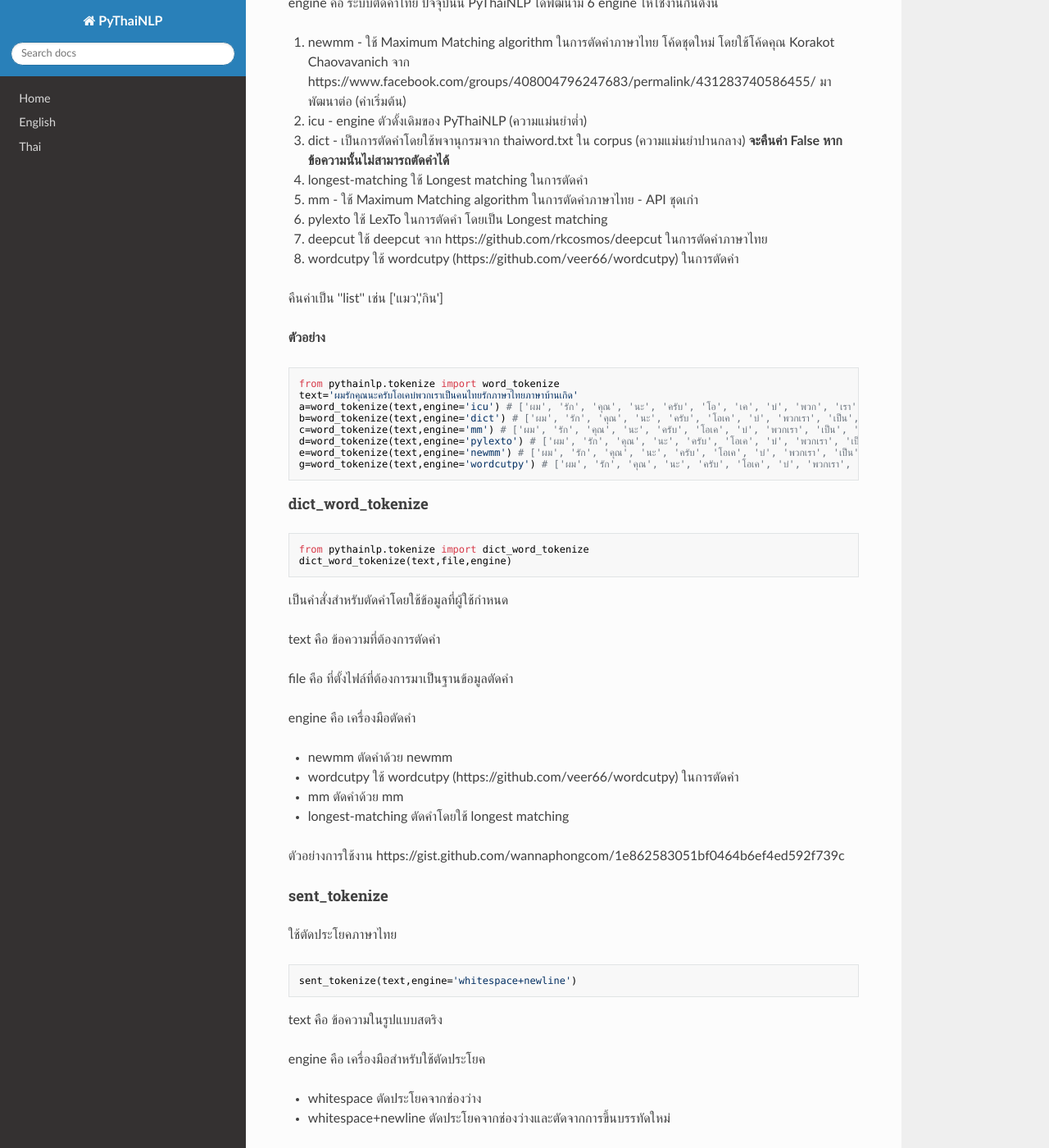
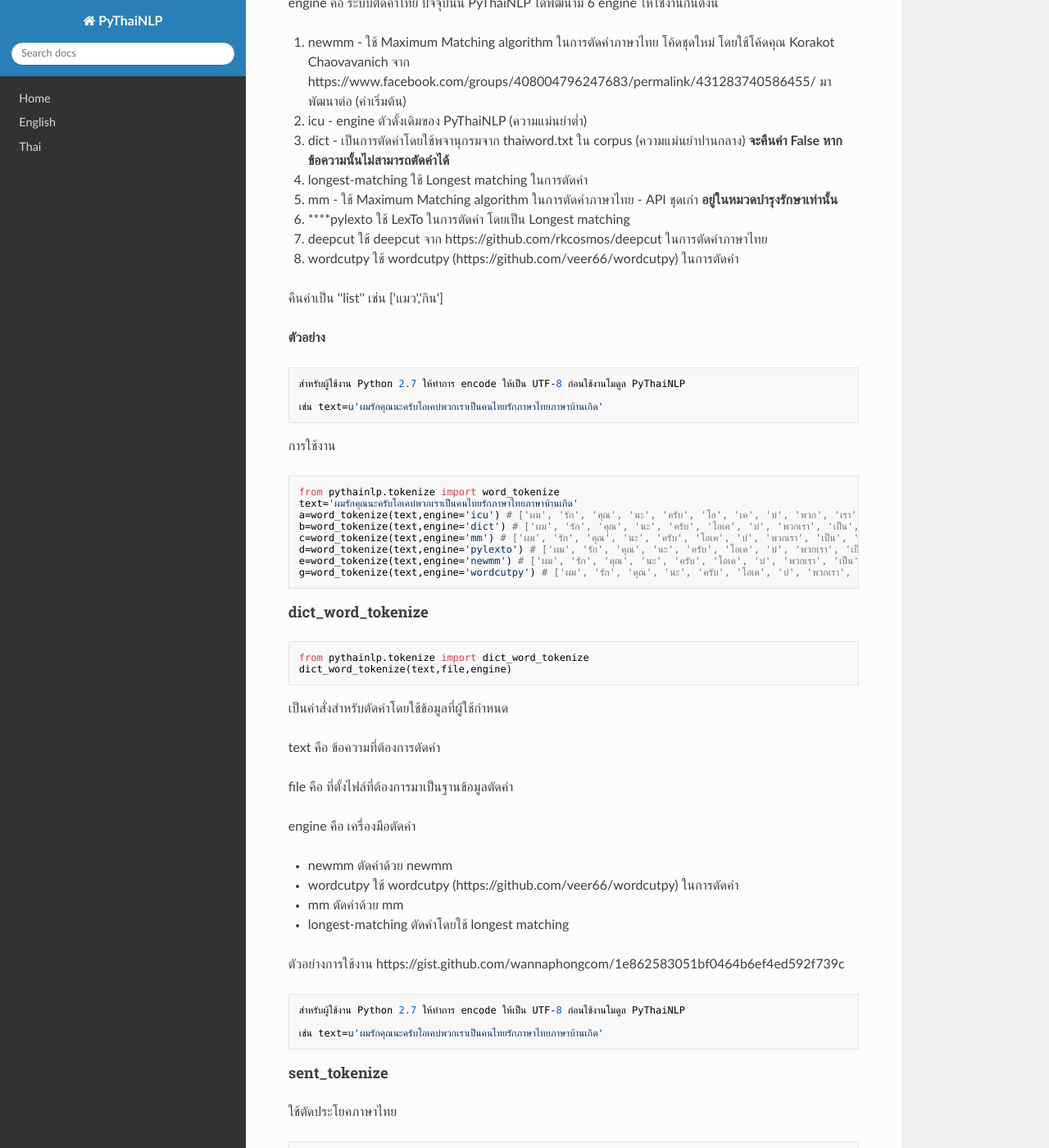
Before and after one commit to PyThaiNLP/pythainlp, an MkDocs documentation site: the page built from docs/pythainlp-1-6-thai.md, in a window 1280 px wide and 1400 px high, scrolled down 2622 px. Shown: the whole window at 82% size. Built offline with MkDocs 1.6.1, drawn with Linux system fonts in a browser that asks for light colours; nearby versions of some CDN libraries; old or Windows-style settings are respelled for this version of MkDocs; some of the changed text lies outside the part shown.

Commit message:
update docs & fix https://github.com/PyThaiNLP/pythainlp/issues/64

````diff
--- a/docs/pythainlp-1-6-thai.md
+++ b/docs/pythainlp-1-6-thai.md
@@ -60,14 +60,22 @@
 2. icu -  engine ตัวดั้งเดิมของ PyThaiNLP (ความแม่นยำต่ำ)
 3. dict - เป็นการตัดคำโดยใช้พจานุกรมจาก thaiword.txt ใน corpus  (ความแม่นยำปานกลาง) **จะคืนค่า False หากข้อความนั้นไม่สามารถตัดคำได้**
 4. longest-matching ใช้ Longest matching ในการตัดคำ
-5. mm - ใช้ Maximum Matching algorithm ในการตัดคำภาษาไทย - API ชุดเก่า
-6. pylexto ใช้ LexTo ในการตัดคำ โดยเป็น Longest matching
+5. mm - ใช้ Maximum Matching algorithm ในการตัดคำภาษาไทย - API ชุดเก่า **อยู่ในหมวดบำรุงรักษาเท่านั้น**
+6. ****pylexto ใช้ LexTo ในการตัดคำ โดยเป็น Longest matching
 7. deepcut ใช้ deepcut จาก https://github.com/rkcosmos/deepcut ในการตัดคำภาษาไทย
 8. wordcutpy ใช้ wordcutpy (https://github.com/veer66/wordcutpy) ในการตัดคำ
 
 คืนค่าเป็น ''list'' เช่น ['แมว','กิน']
 
 **ตัวอย่าง**
+
+```
+สำหรับผู้ใช้งาน Python 2.7 ให้ทำการ encode ให้เป็น UTF-8 ก่อนใช้งานโมดูล PyThaiNLP
+
+เช่น text=u'ผมรักคุณนะครับโอเคบ่พวกเราเป็นคนไทยรักภาษาไทยภาษาบ้านเกิด'
+```
+
+การใช้งาน
 
 ```python
 from pythainlp.tokenize import word_tokenize
@@ -102,6 +110,12 @@
 
 ตัวอย่างการใช้งาน https://gist.github.com/wannaphongcom/1e862583051bf0464b6ef4ed592f739c
 
+```
+สำหรับผู้ใช้งาน Python 2.7 ให้ทำการ encode ให้เป็น UTF-8 ก่อนใช้งานโมดูล PyThaiNLP
+
+เช่น text=u'ผมรักคุณนะครับโอเคบ่พวกเราเป็นคนไทยรักภาษาไทยภาษาบ้านเกิด'
+```
+
 #### sent_tokenize
 
 ใช้ตัดประโยคภาษาไทย
@@ -128,6 +142,14 @@
 >>> WhitespaceTokenizer("ทดสอบ ตัดคำช่องว่าง")
 ['ทดสอบ', 'ตัดคำช่องว่าง']
 ```
+
+```
+สำหรับผู้ใช้งาน Python 2.7 ให้ทำการ encode ให้เป็น UTF-8 ก่อนใช้งานโมดูล PyThaiNLP
+
+เช่น WhitespaceTokenizer(u"ทดสอบ ตัดคำช่องว่าง")
+```
+
+
 
 #### isthai
 
@@ -568,7 +590,7 @@
 
 #### ConceptNet
 
-เครื่องมือสำหรับ ConceptNet.
+เครื่องมือสำหรับ ConceptNet
 
 **ค้นหา edges**
 
--- a/requirements.txt
+++ b/requirements.txt
@@ -2,6 +2,5 @@
 future>=0.16.0
 six
 marisa_trie
-langdetect
 dill
 pytz
````
Also changed, not shown: other parts of docs/pythainlp-1-6-thai.md (+2 -2 lines), README.rst, 2 other files.
